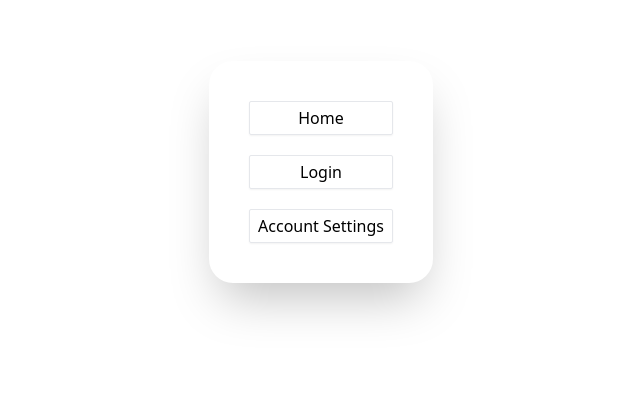
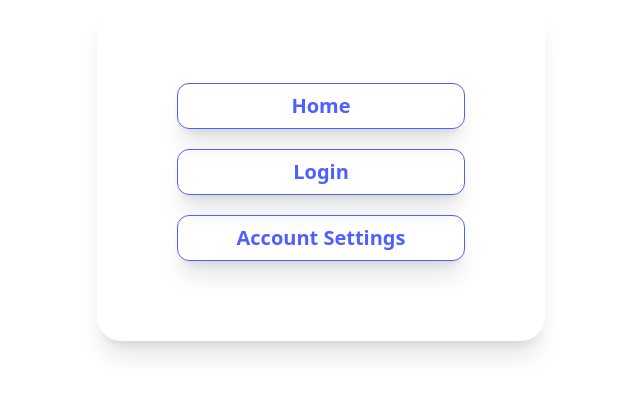
Before and after one commit to muhammetsarican/tailwind-food_delivery_design, a website: page index.html in a window 1280 px wide. Shown: the part 228-622 px from the top of the page, without its empty margins (319-959 px from the left). Drawn offline with Linux system fonts and the light colour scheme.

Commit message:
home page re-designed.

```diff
--- a/index.html
+++ b/index.html
@@ -10,16 +10,16 @@
 </head>
 
 <body>
-    <div class="min-h-dvh flex justify-center items-center">
-        <div class="nav p-10 rounded-3xl shadow-2xl grid gap-5">
-            <button class="rounded-3 border rounded-sm px-2 py-1 shadow-sm">
-                <a href="src/home.html" class="no-underline">Home</a>
+    <div class="min-h-dvh flex w-full justify-center items-center">
+        <div class="nav flex gap-5 flex-col w-[35%] h-[70%] p-20 rounded-3xl shadow-xl ">
+            <button class="rounded-3 border border-primary text-primary font-semibold rounded-xl px-6 py-2 shadow-xl hover:bg-primary hover:text-white">
+                <a href="src/home.html" class="no-underline text-xl">Home</a>
             </button>
-            <button class="rounded-3 border rounded-sm px-2 py-1 shadow-sm">
-                <a href="src/login.html" class="no-underline">Login</a>
+            <button class="rounded-3 border border-primary text-primary font-semibold rounded-xl px-6 py-2 shadow-xl hover:bg-primary hover:text-white">
+                <a href="src/login.html" class="no-underline text-xl">Login</a>
             </button>
-            <button class="rounded-3 border rounded-sm px-2 py-1 shadow-sm">
-                <a href="src/account_settings.html" class="no-underline">Account Settings</a>
+            <button class="rounded-3 border border-primary text-primary font-semibold rounded-xl px-6 py-2 shadow-xl hover:bg-primary hover:text-white">
+                <a href="src/account_settings.html" class="no-underline text-xl">Account Settings</a>
             </button>
         </div>
     </div>
--- a/tailwind.config.js
+++ b/tailwind.config.js
@@ -2,7 +2,7 @@
 const plugin = require('tailwindcss/plugin')
 
 module.exports = {
-  content: ["./src/**/*.{html,js}", "./**/*.{html,js}"],
+  content: ["./index.html","./src/**/*.{html,js}", "./**/*.{html,js}"],
   theme: {
     extend: {
       container:{
```
Also changed, not shown: assets/css/style.css.
